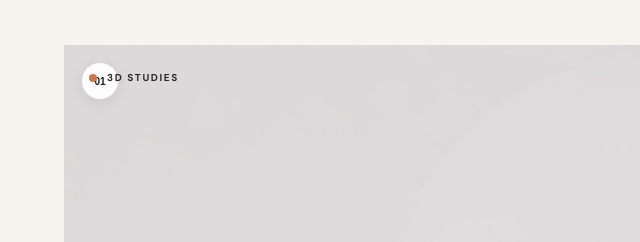
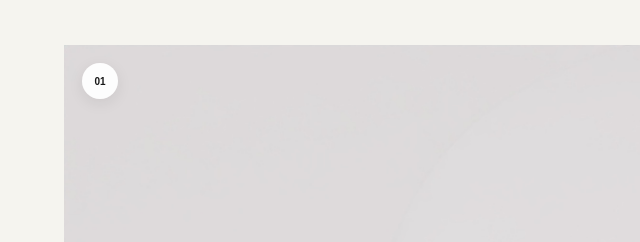
Before and after one commit to millicentjeruto/millicentjeruto.github.io, a plain HTML site: page 3d-modelling.html in a window 1280 px wide. Shown: the part 454-696 px from the top of the page, 0-640 px from the left. Drawn offline with nearby package versions, Linux system fonts and the light colour scheme; a web font is replaced by a local one.

Commit message:
Update 3d-modelling.html

```diff
--- a/3d-modelling.html
+++ b/3d-modelling.html
@@ -20,170 +20,82 @@ rel="stylesheet">
 
 <style>
 
-/* =====================================================
-   PAGE
-===================================================== */
-
 .model-page {
   background: #f5f4ef;
   color: #171717;
 }
 
-
-/* =====================================================
-   HERO
-===================================================== */
-
 .model-hero {
   width: min(1200px, 90vw);
   margin: auto;
-
   padding: 105px 0 90px;
-
   text-align: center;
 }
 
 .model-hero h1 {
   margin: 20px 0 0;
-
   font-family: "Playfair Display", serif;
-
   font-size: clamp(65px, 9vw, 120px);
-
   line-height: .9;
-
   font-weight: 500;
-
   letter-spacing: -.06em;
 }
 
 .model-hero h1 em {
   color: #c87952;
-
   font-style: italic;
 }
 
 .model-hero > p:last-child {
   max-width: 650px;
-
   margin: 30px auto 0;
-
   color: #707070;
-
   font-size: 14px;
-
   line-height: 1.8;
 }
 
-
-/* =====================================================
-   FEATURE SECTION
-===================================================== */
-
 .model-feature {
   width: min(1200px, 90vw);
-
   margin: auto;
-
   padding: 0 0 120px;
 }
 
-
-/* =====================================================
-   3D IMAGE GALLERY
-===================================================== */
-
 .model-visual {
   position: relative;
-
   overflow: hidden;
-
   background: #dddcd5;
-}
-
-.model-label {
-  position: absolute;
-
-  top: 25px;
-  left: 25px;
-
-  z-index: 10;
-
-  display: flex;
-
-  align-items: center;
-
-  gap: 10px;
-
-  color: #292929;
-
-  font-size: 10px;
-
-  font-weight: 700;
-
-  letter-spacing: .16em;
-}
-
-.model-label span {
-  width: 8px;
-  height: 8px;
-
-  border-radius: 50%;
-
-  background: #c87952;
 }
 
 .model-status {
   position: absolute;
-
   right: 25px;
   bottom: 25px;
-
   z-index: 10;
-
   padding: 10px 15px;
-
   border: 1px solid rgba(0,0,0,.15);
-
   border-radius: 100px;
-
   background: rgba(255,255,255,.55);
-
   backdrop-filter: blur(8px);
-
   font-size: 10px;
-
   font-weight: 700;
-
   letter-spacing: .1em;
 }
 
 .model-gallery {
   display: grid;
-
-  grid-template-columns:
-    repeat(2, minmax(0, 1fr));
-
+  grid-template-columns: repeat(2, minmax(0, 1fr));
   gap: 28px;
-
   padding: 0;
 }
 
 .model-gallery-item {
   position: relative;
-
   width: 100%;
-
   padding: 0;
-
   border: none;
-
   background: transparent;
-
   cursor: pointer;
-
   overflow: hidden;
-
   text-align: left;
 }
 
@@ -193,15 +105,10 @@ rel="stylesheet">
 
 .model-gallery-item img {
   display: block;
-
   width: 100%;
-
   height: auto;
-
   max-width: 100%;
-
   object-fit: contain;
-
   transition:
     transform .6s cubic-bezier(.2,.7,.2,1),
     filter .4s ease;
@@ -209,65 +116,43 @@ rel="stylesheet">
 
 .model-gallery-item:hover img {
   transform: scale(1.018);
-
   filter: brightness(.84);
 }
 
 .model-image-number {
   position: absolute;
-
   top: 18px;
   left: 18px;
-
   z-index: 3;
-
   width: 36px;
   height: 36px;
-
   display: flex;
-
   align-items: center;
   justify-content: center;
-
   border-radius: 50%;
-
   background: rgba(255,255,255,.95);
-
   color: #171717;
-
   font-size: 10px;
-
   font-weight: 700;
-
   box-shadow: 0 4px 15px rgba(0,0,0,.08);
 }
 
 .model-image-overlay {
   position: absolute;
-
   inset: 0;
-
   z-index: 2;
-
   display: flex;
-
   align-items: flex-end;
-
   justify-content: flex-end;
-
   padding: 18px;
-
   background:
     linear-gradient(
       to top,
       rgba(0,0,0,.42),
       transparent 45%
     );
-
   opacity: 0;
-
   transition: opacity .35s ease;
-
   pointer-events: none;
 }
 
@@ -278,46 +163,26 @@ rel="stylesheet">
 .model-image-arrow {
   width: 42px;
   height: 42px;
-
   display: flex;
-
   align-items: center;
   justify-content: center;
-
   border-radius: 50%;
-
   background: white;
-
   color: #171717;
-
   font-size: 18px;
 }
 
-
-/* =====================================================
-   LIGHTBOX
-===================================================== */
-
 .model-lightbox {
   position: fixed;
-
   inset: 0;
-
   z-index: 1000;
-
   display: flex;
-
   align-items: center;
   justify-content: center;
-
   padding: 30px;
-
   background: rgba(0,0,0,.94);
-
   opacity: 0;
-
   visibility: hidden;
-
   transition:
     opacity .3s ease,
     visibility .3s ease;
@@ -325,124 +190,79 @@ rel="stylesheet">
 
 .model-lightbox.open {
   opacity: 1;
-
   visibility: visible;
 }
 
 .model-lightbox img {
   display: block;
-
   max-width: 92vw;
-
   max-height: 88vh;
-
   width: auto;
-
   height: auto;
-
   object-fit: contain;
 }
 
 .model-lightbox-close {
   position: absolute;
-
   top: 25px;
   right: 30px;
-
   width: 45px;
   height: 45px;
-
   border: 1px solid rgba(255,255,255,.35);
-
   border-radius: 50%;
-
   background: transparent;
-
   color: white;
-
   font-size: 28px;
-
   cursor: pointer;
 }
 
-
-/* =====================================================
-   NEXT IN PORTFOLIO
-===================================================== */
-
 .portfolio-next {
   width: min(1200px, 90vw);
-
   margin: auto;
-
   padding: 20px 0 130px;
 }
 
 .portfolio-next-inner {
   padding: 90px 30px;
-
   background: #171717;
-
   color: white;
-
   text-align: center;
 }
 
 .portfolio-next h2 {
   margin: 20px 0 25px;
-
   font-family: "Playfair Display", serif;
-
   font-size: clamp(48px, 6vw, 75px);
-
   line-height: .95;
-
   font-weight: 500;
-
   letter-spacing: -.05em;
 }
 
 .portfolio-next h2 em {
   color: #d79b7d;
-
   font-style: italic;
 }
 
 .portfolio-next p {
   max-width: 520px;
-
   margin: auto;
-
   color: rgba(255,255,255,.68);
-
   font-size: 13px;
-
   line-height: 1.8;
 }
 
 .portfolio-next a {
   display: inline-flex;
-
   align-items: center;
-
   gap: 10px;
-
   margin-top: 35px;
-
   padding: 14px 23px;
-
   border: 1px solid white;
-
   border-radius: 100px;
-
   color: white;
-
   text-decoration: none;
-
   font-size: 12px;
-
   font-weight: 600;
-
   transition:
     background .25s ease,
     color .25s ease;
@@ -450,14 +270,8 @@ rel="stylesheet">
 
 .portfolio-next a:hover {
   background: white;
-
   color: #171717;
 }
-
-
-/* =====================================================
-   MOBILE
-===================================================== */
 
 @media (max-width: 700px) {
 
@@ -471,7 +285,6 @@ rel="stylesheet">
 
   .model-gallery {
     grid-template-columns: 1fr;
-
     gap: 22px;
   }
 
@@ -567,11 +380,6 @@ rel="stylesheet">
 
 
   <div class="model-visual">
-
-    <div class="model-label">
-      <span></span>
-      3D STUDIES
-    </div>
 
 
     <div class="model-gallery">
```
